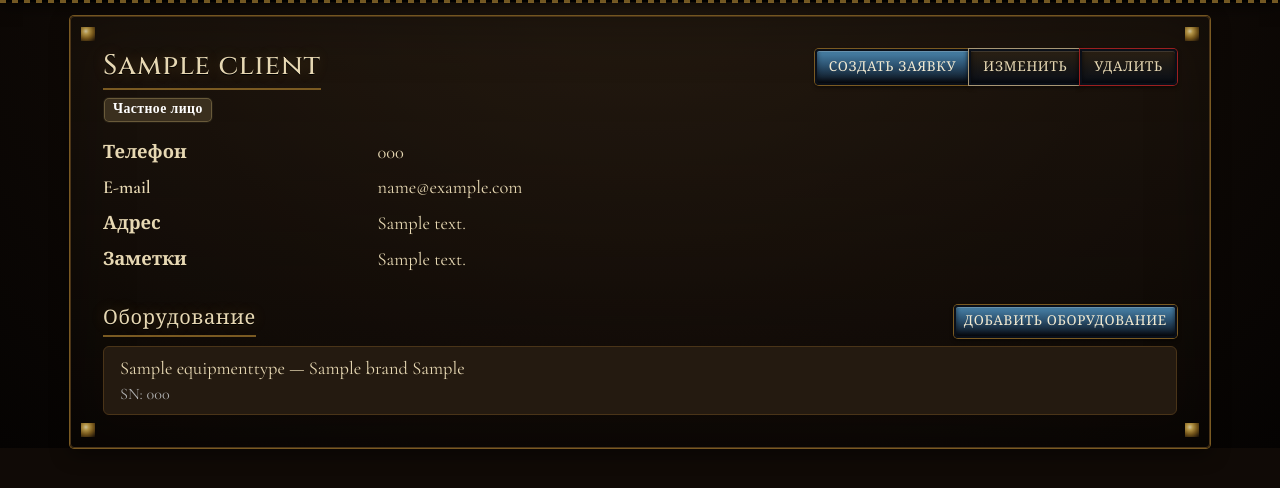
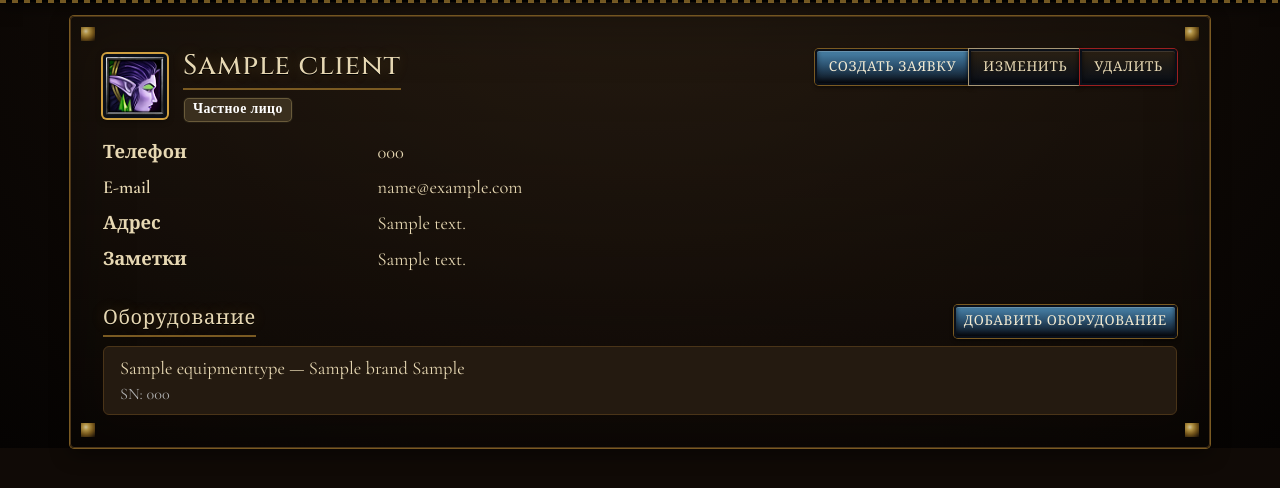
Before and after one commit to shansk3d-ux/Shest-works, a Django app: page /clients/1/ in a window 1280 px wide. Shown: the part 61-549 px from the top of the page. Run offline with Django 5.2, Linux system fonts and the light colour scheme; a user stored in the database is signed in; tables that the repository leaves empty hold one stand-in row (values such as "Sample post"); data that the repository does not hold is empty.

Commit message:
Show the client's portrait icon on the client detail page too
Reuses the same deterministic-per-client icon from the list view, at a
larger size next to the client name, with a heavier gold frame.

Co-Authored-By: Claude Sonnet 5 <noreply@anthropic.com>
Claude-Session: https://claude.ai/code/session_01LKQAmUFQhSDBKDfukhtRBX

```diff
--- a/repairlog/static/css/theme.css
+++ b/repairlog/static/css/theme.css
@@ -274,6 +274,14 @@ main.container {
         inset 0 0 0 1px rgba(0, 0, 0, 0.5),
         0 1px 3px rgba(0, 0, 0, 0.6);
 }
+.client-icon-lg {
+    border-width: 3px;
+    border-radius: 4px;
+    box-shadow:
+        0 0 0 2px var(--wc-gold),
+        inset 0 0 0 1px rgba(0, 0, 0, 0.5),
+        0 2px 6px rgba(0, 0, 0, 0.6);
+}
 
 /* --- Badges: rune/status stone styling --- */
 .badge {
--- a/repairlog/templates/clients/client_detail.html
+++ b/repairlog/templates/clients/client_detail.html
@@ -1,12 +1,21 @@
 {% extends "base.html" %}
+{% load static client_extras %}
 
 {% block title %}{{ client.name }} — Опять работа?{% endblock %}
 
 {% block content %}
 <div class="d-flex justify-content-between align-items-start mb-3">
-    <div>
-        <h1 class="h3 mb-1">{{ client.name }}</h1>
-        <span class="badge text-bg-secondary">{{ client.get_client_type_display }}</span>
+    <div class="d-flex align-items-center gap-3">
+        <img
+            src="{% static client|client_icon %}"
+            alt=""
+            width="64"
+            height="64"
+            class="client-icon client-icon-lg flex-shrink-0">
+        <div>
+            <h1 class="h3 mb-1">{{ client.name }}</h1>
+            <span class="badge text-bg-secondary">{{ client.get_client_type_display }}</span>
+        </div>
     </div>
     <div class="btn-group">
         <a href="{% url 'repairs:wizard_equipment' client.pk %}" class="btn btn-primary">Создать заявку</a>
```
